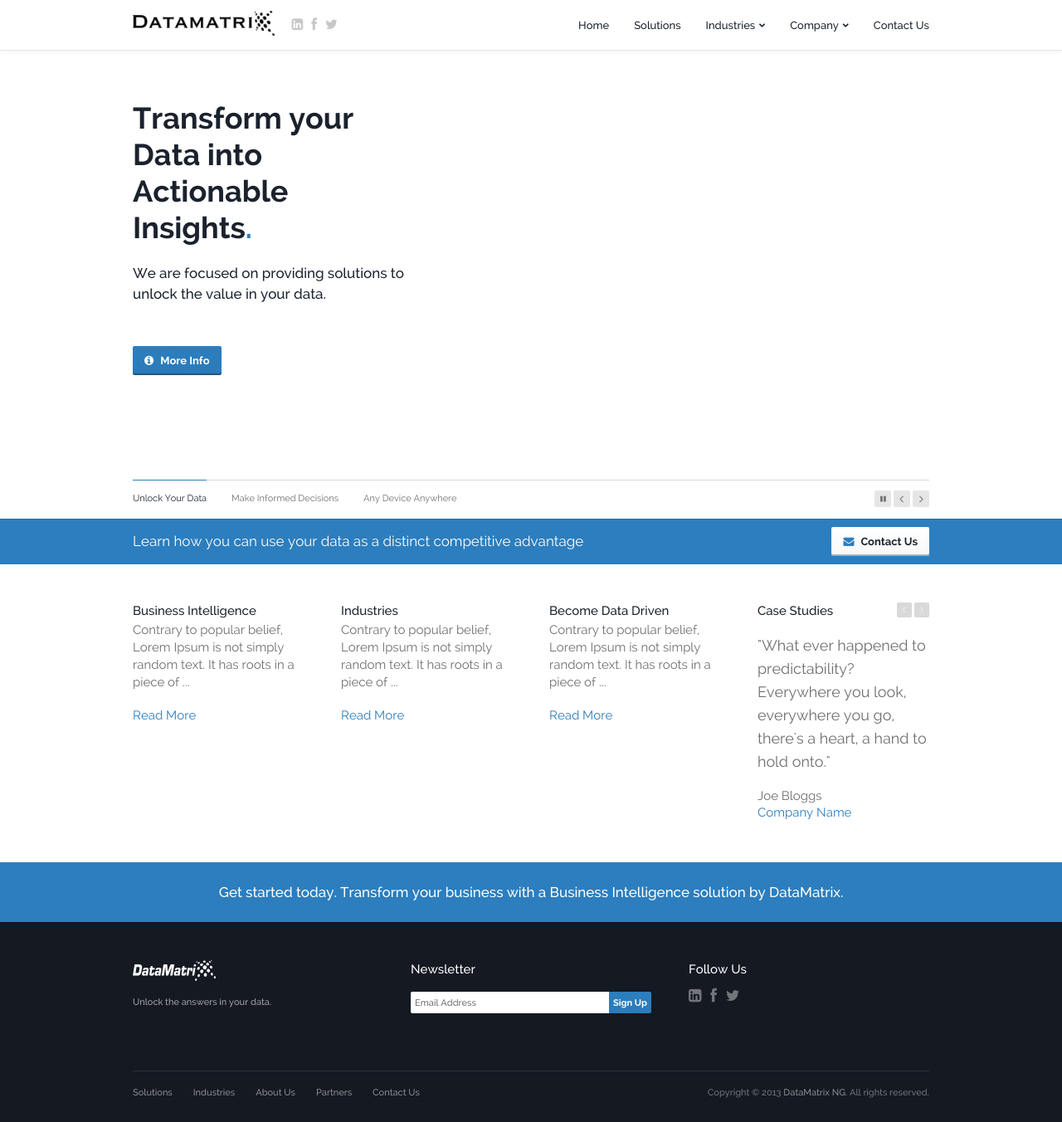
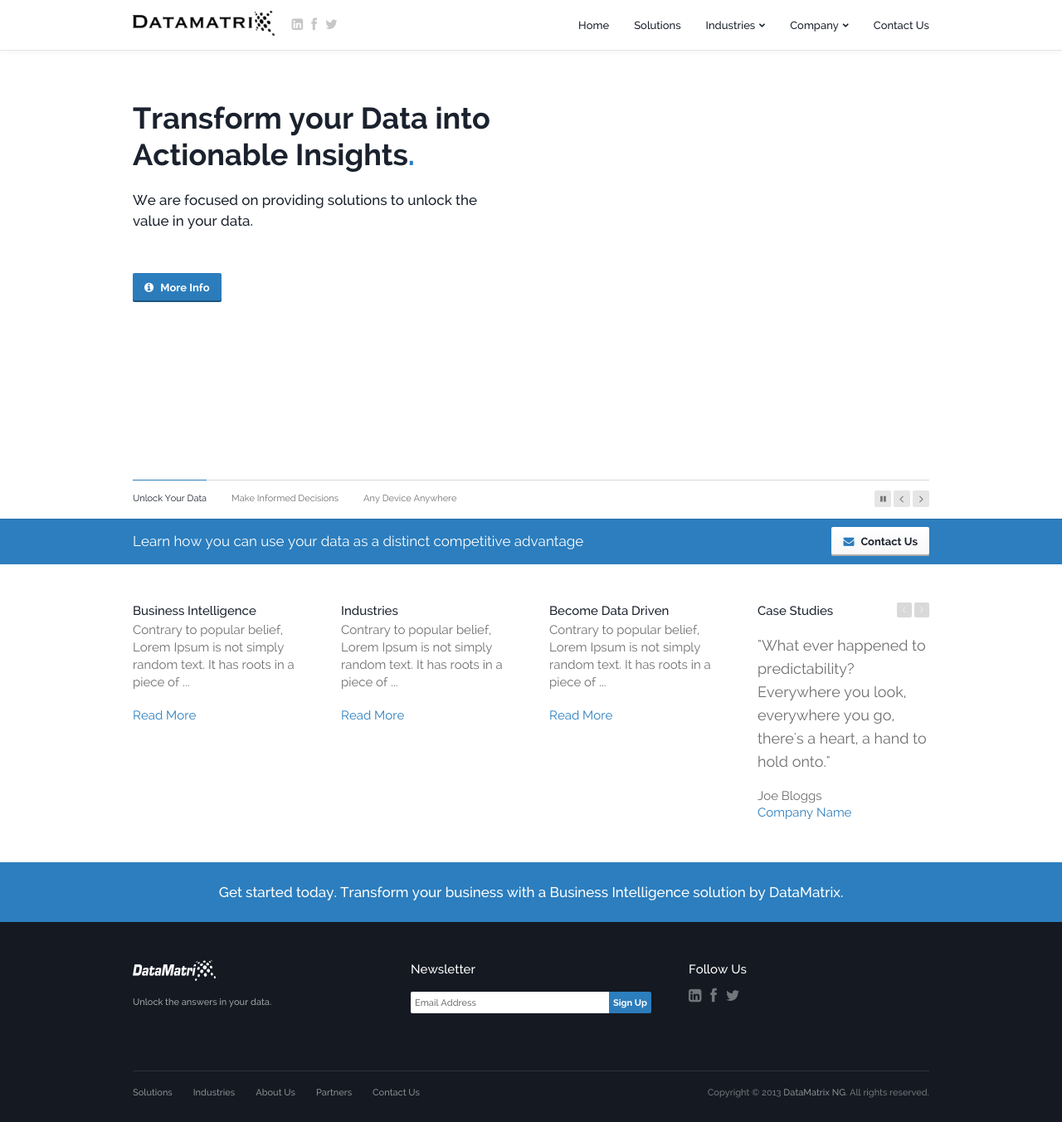
Before and after one commit to dtmtx/dtmtx.github.io, a Jekyll site: the page built from index.html, in a window 1280 px wide and 1352 px high. Shown: the whole window at 83% size. Built offline with Jekyll 4.4.1, drawn with Linux system fonts in a browser that asks for light colours; Markdown is read by kramdown in place of the engine named in the settings.

Commit message:
banner update

```diff
--- a/css/styles.css
+++ b/css/styles.css
@@ -989,7 +989,7 @@ body.home .topbar-outer.dark {
 }
 .slide-style-3 .left-column {
 	display: table-cell;
-	width: 30%; /* endyk updated from 50% */
+	width: 50%; /* endyk updated from 50% */
 	padding-right: 30px;
 	height: 100%;
 	vertical-align: top;
```
